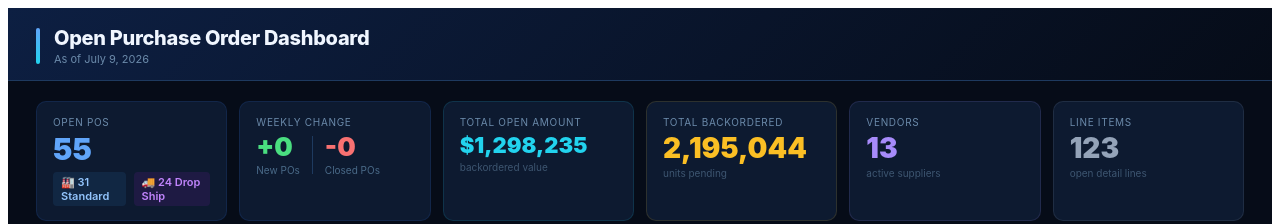
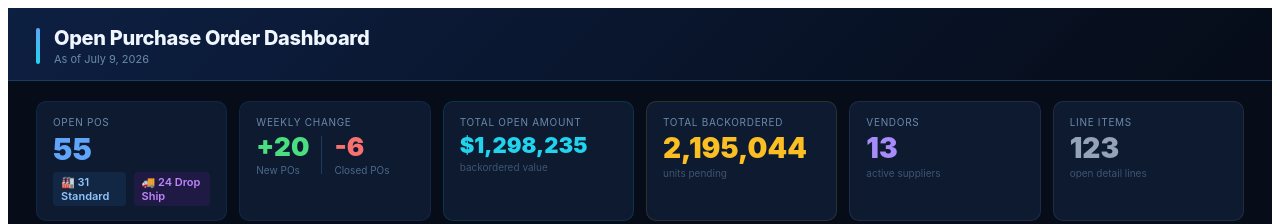
Before and after one commit to mavaldez01/mi-dashboard, a React (Vite) app: page / in a window 1280 px wide. Shown: the top 224 px of the page. Built offline with nearby package versions, Linux system fonts and the light colour scheme.

Commit message:
actualización

```diff
--- a/src/App.jsx
+++ b/src/App.jsx
@@ -32,7 +32,7 @@ const vendors = ["All Vendors", ...Array.from(new Set(lines.map(r => r.Vendor)))
 
 // ── Week-over-week tracking ──
 // Previous week's PO list (updated each time a new file is loaded)
-const PREV_PO_LIST = ["20172646", "20172647", "20172650", "20172719", "20172738", "20172777", "20172787", "20172788", "20172789", "20172801", "20172803", "20172805", "20172812", "20172813", "20172833", "20172859", "20172861", "2017858", "P-80265", "P-80267", "P-80272", "P-80278", "P-80279", "P-80280", "P-80282", "P-80283", "P-80284", "P-80285", "P-80286", "P-80288", "P-80292", "P-80293", "P-80295", "P-80297", "P-80299", "P-80301", "P-80303", "P-80304", "P-80305", "P-80306", "P-80307", "P-80308", "P-80309", "P-80310", "P-80311", "P-80312", "P-80313", "P-80314", "P-80315", "P-80316", "P-80317", "P-80318", "P-80319", "P-80320", "P-80321"];
+const PREV_PO_LIST = ["20172805", "20172812", "20172813", "2017858", "20172859", "20172861", "P-80265", "P-80267", "80269", "P-80272", "P-80278", "P-80279", "P-80280", "P-80281", "P-80282", "P-80283", "P-80284", "P-80285", "P-80286", "P-80288", "P-80289", "P-80292", "P-80293", "P-80295", "P-80296", "P-80297", "P-80299", "P-80300", "P-80301", "P-80302", "P-80303", "P-80304", "P-80305", "P-80306", "P-80307", "P-80308", "P-80309", "P-80310", "P-80311", "P-80312", "P-80313"];
 const currentPOSet = new Set(allPOs.map(p => p["PO #"]));
 const prevPOSet = new Set(PREV_PO_LIST);
 const newPOs = allPOs.filter(p => !prevPOSet.has(p["PO #"])).length;
```
